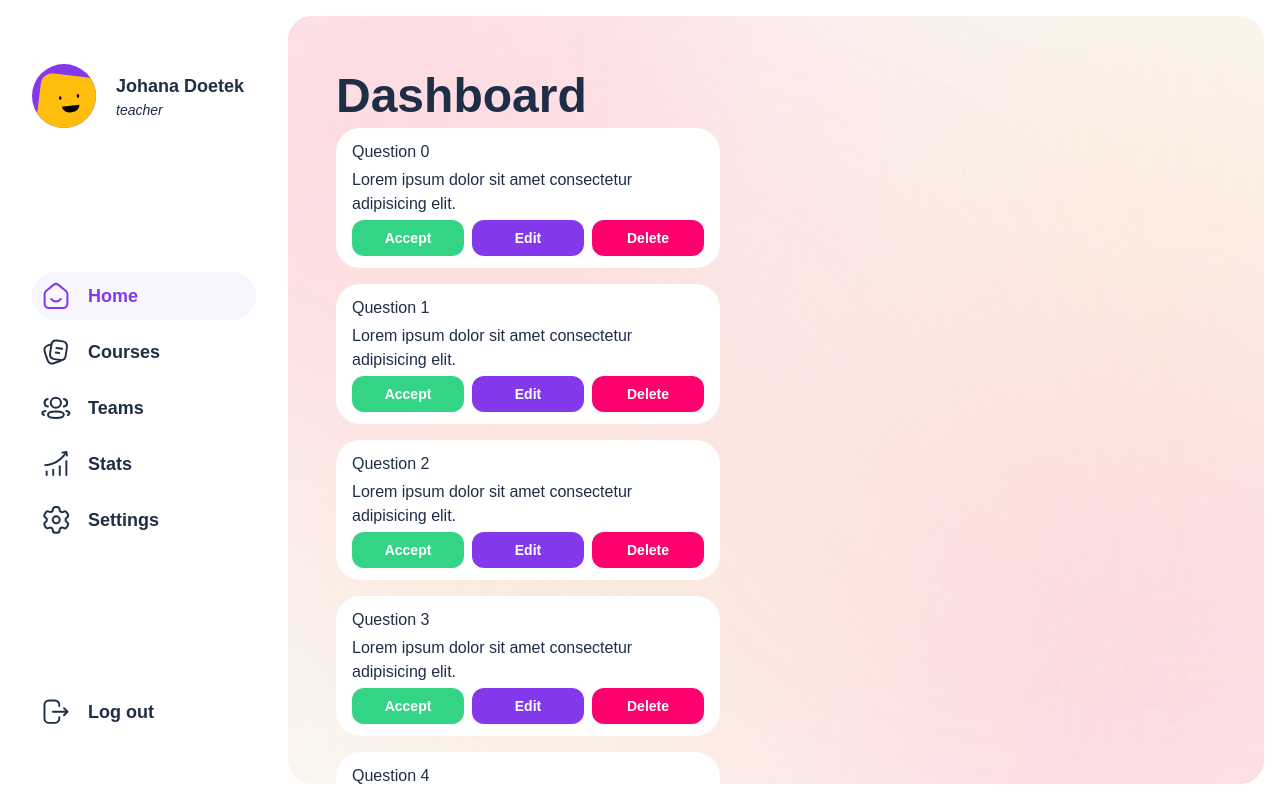
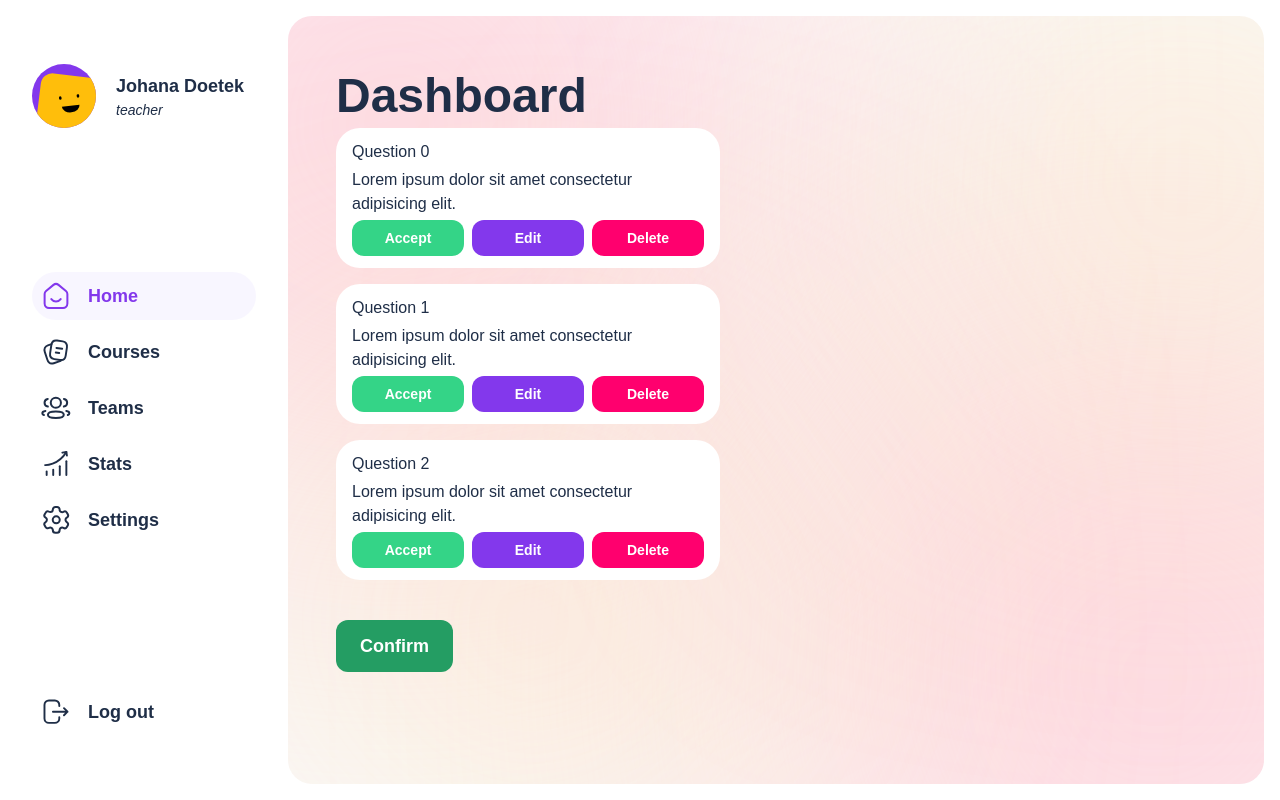
Before and after one commit to LouisLecouturier/AInstructor, a Next.js app in the folder client/: page /dashboard/teachers in a window 1280 px wide. Built offline with nearby package versions, Linux system fonts and the light colour scheme; a web font is replaced by a local one.

Commit message:
QuestionEditor

```diff
--- a/client/src/app/dashboard/teachers/page.tsx
+++ b/client/src/app/dashboard/teachers/page.tsx
@@ -1,5 +1,6 @@
 "use client";
 
+import { Button } from "@/components/Interactions/Button";
 import QuestionEdit from "@/components/dashboard/Questions/QuestionEditor";
 
 const questions = [
@@ -13,18 +14,6 @@ const questions = [
   },
   {
     id: 3,
-    question: "Lorem ipsum dolor sit amet consectetur adipisicing elit.",
-  },
-  {
-    id: 4,
-    question: "Lorem ipsum dolor sit amet consectetur adipisicing elit.",
-  },
-  {
-    id: 5,
-    question: "Lorem ipsum dolor sit amet consectetur adipisicing elit.",
-  },
-  {
-    id: 6,
     question: "Lorem ipsum dolor sit amet consectetur adipisicing elit.",
   },
 ];
@@ -44,6 +33,7 @@ const onEdit = (questionNumber: number) => {
 export default function Dashboard({}) {
   return (
     <>
+      <div className="flex flex-col gap-10">
         <header>
           <h1 className={"flex items-center h-16 text-5xl font-black"}>
             Dashboard
@@ -61,6 +51,10 @@ export default function Dashboard({}) {
             ))}
           </div>
         </header>
+        <Button className="w-96 bg-green-700" size="md" rounded="sm">
+          Confirm
+        </Button>
+      </div>
     </>
   );
 }
```
Lines whose indentation alone changed are shown as unchanged.
